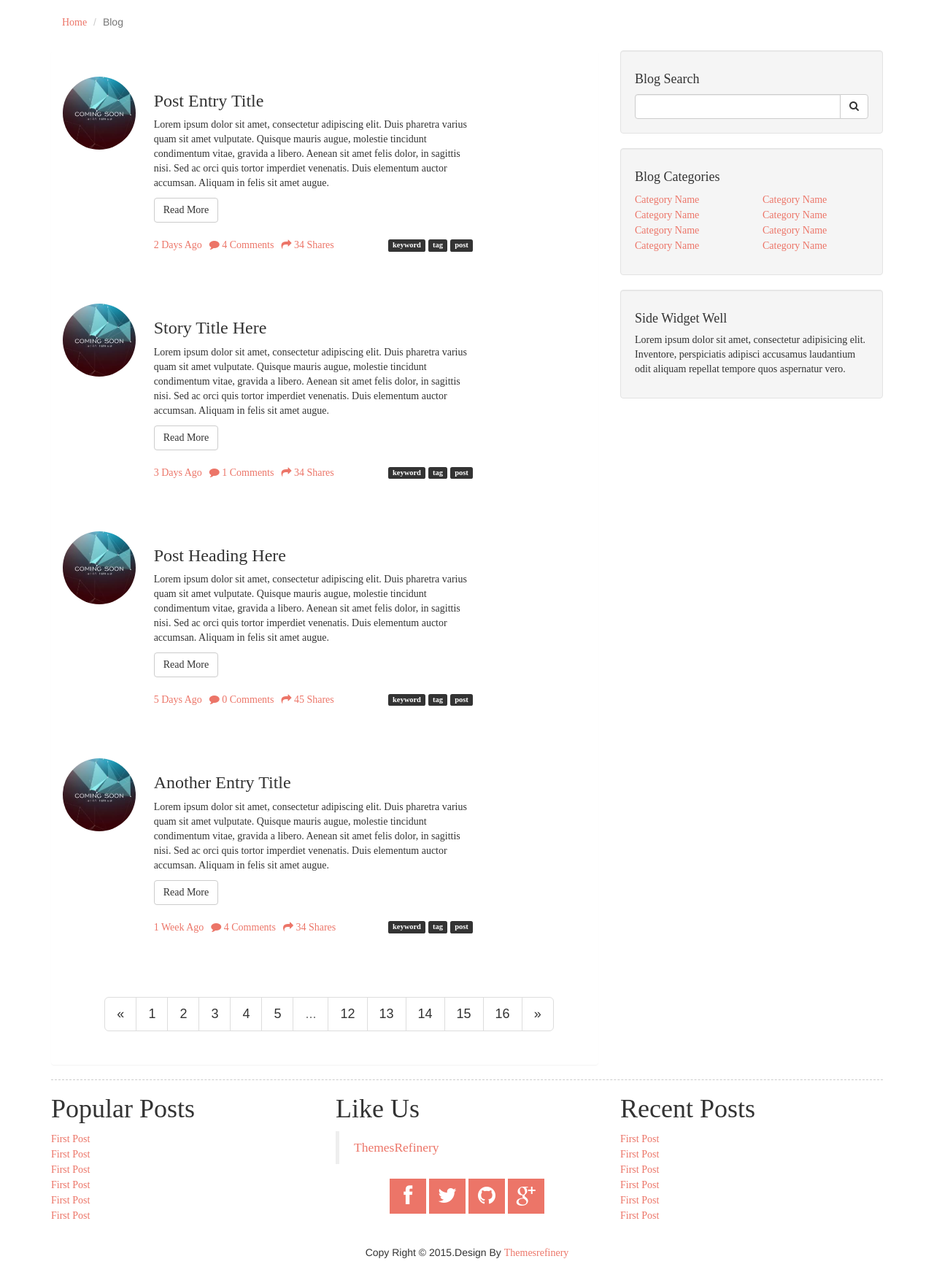
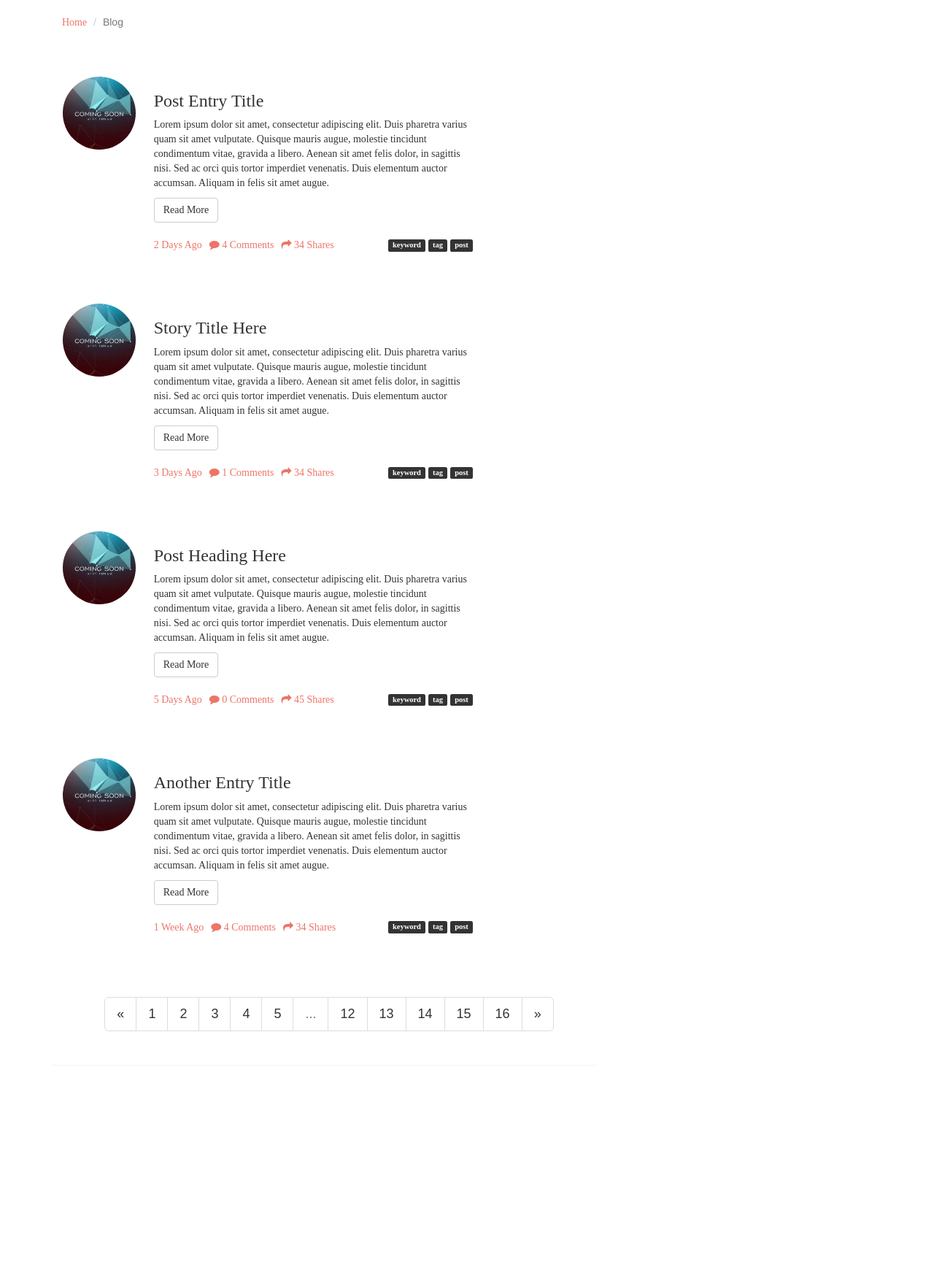
Before and after one commit to conqueror123/conqueror123.github.io, a plain HTML site: page blog.html in a window 1280 px wide. Shown: the part 60-1807 px from the top of the page at 73% size. After the commit the page ends 1539 px from the top, so only its background shows below. Drawn offline with Linux system fonts and the light colour scheme; a web font is replaced by a local one.

Commit message:
Update blog.html

```diff
--- a/blog.html
+++ b/blog.html
@@ -223,103 +223,10 @@
    	</div>
     <!--/col-8-->
      <!--Sidebar Start-->
-    <div class="col-md-4">
 
-                <!-- Blog Search Well -->
-                <div class="well">
-                    <h4>Blog Search</h4>
-                    <div class="input-group">
-                        <input type="text" class="form-control">
-                        <span class="input-group-btn">
-                            <button class="btn btn-default btn-hover" type="button">
-                                <i class="fa fa-search"></i>
-                        </button>
-                        </span>
-                    </div>
-                    <!-- /.input-group -->
-                </div>
-
-                <!-- Blog Categories Well -->
-                <div class="well">
-                    <h4>Blog Categories</h4>
-                    <div class="row">
-                        <div class="col-lg-6">
-                            <ul class="list-unstyled">
-                                <li><a href="#">Category Name</a>
-                                </li>
-                                <li><a href="#">Category Name</a>
-                                </li>
-                                <li><a href="#">Category Name</a>
-                                </li>
-                                <li><a href="#">Category Name</a>
-                                </li>
-                            </ul>
-                        </div>
-                        <div class="col-lg-6">
-                            <ul class="list-unstyled">
-                                <li><a href="#">Category Name</a>
-                                </li>
-                                <li><a href="#">Category Name</a>
-                                </li>
-                                <li><a href="#">Category Name</a>
-                                </li>
-                                <li><a href="#">Category Name</a>
-                                </li>
-                            </ul>
-                        </div>
-                    </div>
-                    <!-- /.row -->
-                </div>
-
-                <!-- Side Widget Well -->
-                <div class="well">
-                    <h4>Side Widget Well</h4>
-                    <p>Lorem ipsum dolor sit amet, consectetur adipisicing elit. Inventore, perspiciatis adipisci accusamus laudantium odit aliquam repellat tempore quos aspernatur vero.</p>
-                </div>
-
-            </div>
      <!--Sidebar End-->
   </div>
   <!--Footer Start-->
-<footer>
-	<div class="row">
-                <div class="col-lg-4">
-                	<h1>Popular Posts</h1>
-                    <ul class="list-unstyled">
-                    	<li><a href="#">First Post</a></li>
-                        <li><a href="#">First Post</a></li>
-                        <li><a href="#">First Post</a></li>
-                        <li><a href="#">First Post</a></li>
-                        <li><a href="#">First Post</a></li>
-                        <li><a href="#">First Post</a></li>
-                    </ul>
-                </div>
-                <div class="col-lg-4">
-                <h1>Like Us</h1>
-                	<div class="fb-page" data-href="https://www.facebook.com/themesrefinery" data-hide-cover="false" data-show-facepile="true" data-show-posts="false"><div class="fb-xfbml-parse-ignore"><blockquote cite="https://www.facebook.com/themesrefinery"><a href="https://www.facebook.com/themesrefinery">ThemesRefinery</a></blockquote></div></div>
-                    <div class="text-center">
-                         <a href="https://www.facebook.com/themesrefinery"><i class="fa fa-facebook square"></i></a>
-                        <a href="https://twitter.com/themesrefinery"><i class="fa fa-twitter square"></i></a>
-                        <a href="#"><i class="fa fa-github square"></i></a>
-                        <a href="https://plus.google.com/b/101108467301668768757/+Themesrefinery57/posts"><i class="fa fa-google-plus square"></i></a>
-                    </div>
-                </div>
-                <div class="col-lg-4">
-                	<h1>Recent Posts</h1>
-                	<ul class="list-unstyled">
-                    	<li><a href="#">First Post</a></li>
-                        <li><a href="#">First Post</a></li>
-                        <li><a href="#">First Post</a></li>
-                        <li><a href="#">First Post</a></li>
-                        <li><a href="#">First Post</a></li>
-                        <li><a href="#">First Post</a></li>
-                    </ul>
-                </div>
-    </div>
-     <div class="col-lg-12 top2 bottom2">
-    	<div class="text-center">Copy Right &copy; 2015.Design By <a href="http://www.themesrefinery.net/"><i class="fa  fa-file-code">Themesrefinery</i></a></div>
-    </div>
-</footer>
 <!--Footer End-->
 </div>
 
```
